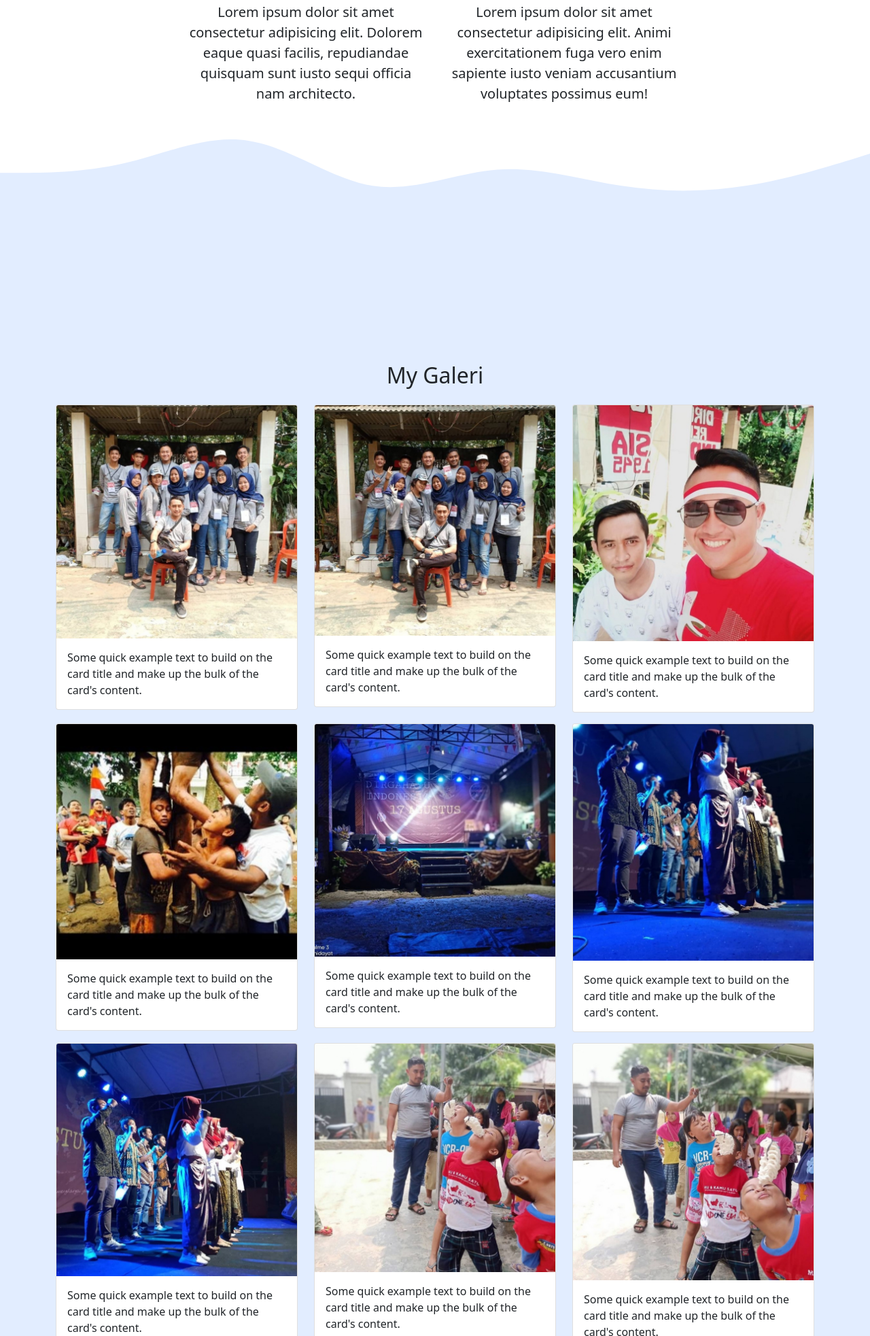
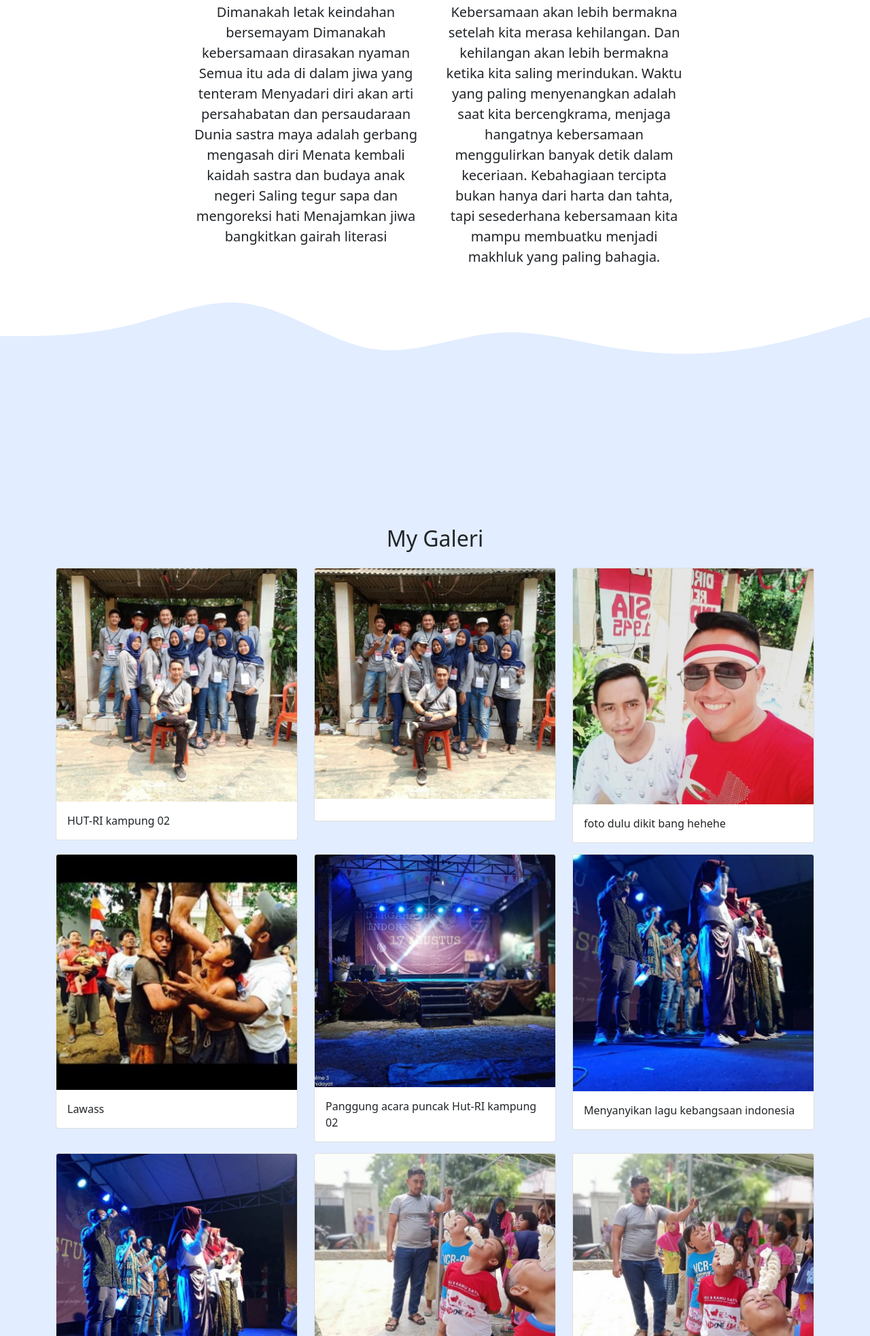
Before and after one commit to Fahri-Network/kampung, a plain HTML site: page index.html in a window 1280 px wide. Shown: the part 835-2800 px from the top of the page at 68% size. Drawn offline with nearby package versions, Linux system fonts and the light colour scheme.

Commit message:
caption foto

```diff
--- a/index.html
+++ b/index.html
@@ -84,16 +84,23 @@
         <div class="row justify-content-center fs-5 text-center">
           <div class="col-md-4">
             <p>
-              Lorem ipsum dolor sit amet consectetur adipisicing elit. Dolorem
-              eaque quasi facilis, repudiandae quisquam sunt iusto sequi officia
-              nam architecto.
+              Dimanakah letak keindahan bersemayam Dimanakah kebersamaan
+              dirasakan nyaman Semua itu ada di dalam jiwa yang tenteram
+              Menyadari diri akan arti persahabatan dan persaudaraan Dunia
+              sastra maya adalah gerbang mengasah diri Menata kembali kaidah
+              sastra dan budaya anak negeri Saling tegur sapa dan mengoreksi
+              hati Menajamkan jiwa bangkitkan gairah literasi
             </p>
           </div>
           <div class="col-md-4">
             <p>
-              Lorem ipsum dolor sit amet consectetur adipisicing elit. Animi
-              exercitationem fuga vero enim sapiente iusto veniam accusantium
-              voluptates possimus eum!
+              Kebersamaan akan lebih bermakna setelah kita merasa kehilangan.
+              Dan kehilangan akan lebih bermakna ketika kita saling merindukan.
+              Waktu yang paling menyenangkan adalah saat kita bercengkrama,
+              menjaga hangatnya kebersamaan menggulirkan banyak detik dalam
+              keceriaan. Kebahagiaan tercipta bukan hanya dari harta dan tahta,
+              tapi sesederhana kebersamaan kita mampu membuatku menjadi makhluk
+              yang paling bahagia.
             </p>
           </div>
         </div>
@@ -121,10 +128,7 @@
             <div class="card">
               <img src="img/foto/1.jpg" class="card-img-top" alt="galeri" />
               <div class="card-body">
-                <p class="card-text">
-                  Some quick example text to build on the card title and make up
-                  the bulk of the card's content.
-                </p>
+                <p class="card-text">HUT-RI kampung 02</p>
               </div>
             </div>
           </div>
@@ -132,10 +136,7 @@
             <div class="card">
               <img src="img/foto/2.jpg" class="card-img-top" alt="galeri" />
               <div class="card-body">
-                <p class="card-text">
-                  Some quick example text to build on the card title and make up
-                  the bulk of the card's content.
-                </p>
+                <p class="card-text"></p>
               </div>
             </div>
           </div>
@@ -143,10 +144,7 @@
             <div class="card">
               <img src="img/foto/3.jpg" class="card-img-top" alt="galeri" />
               <div class="card-body">
-                <p class="card-text">
-                  Some quick example text to build on the card title and make up
-                  the bulk of the card's content.
-                </p>
+                <p class="card-text">foto dulu dikit bang hehehe</p>
               </div>
             </div>
           </div>
@@ -154,10 +152,7 @@
             <div class="card">
               <img src="img/foto/4.jpg" class="card-img-top" alt="galeri" />
               <div class="card-body">
-                <p class="card-text">
-                  Some quick example text to build on the card title and make up
-                  the bulk of the card's content.
-                </p>
+                <p class="card-text">Lawass</p>
               </div>
             </div>
           </div>
@@ -165,10 +160,7 @@
             <div class="card">
               <img src="img/foto/5.jpg" class="card-img-top" alt="galeri" />
               <div class="card-body">
-                <p class="card-text">
-                  Some quick example text to build on the card title and make up
-                  the bulk of the card's content.
-                </p>
+                <p class="card-text">Panggung acara puncak Hut-RI kampung 02</p>
               </div>
             </div>
           </div>
@@ -176,10 +168,7 @@
             <div class="card">
               <img src="img/foto/6.jpg" class="card-img-top" alt="galeri" />
               <div class="card-body">
-                <p class="card-text">
-                  Some quick example text to build on the card title and make up
-                  the bulk of the card's content.
-                </p>
+                <p class="card-text">Menyanyikan lagu kebangsaan indonesia</p>
               </div>
             </div>
           </div>
@@ -187,10 +176,7 @@
             <div class="card">
               <img src="img/foto/7.jpg" class="card-img-top" alt="galeri" />
               <div class="card-body">
-                <p class="card-text">
-                  Some quick example text to build on the card title and make up
-                  the bulk of the card's content.
-                </p>
+                <p class="card-text"></p>
               </div>
             </div>
           </div>
@@ -198,10 +184,7 @@
             <div class="card">
               <img src="img/foto/8.jpg" class="card-img-top" alt="galeri" />
               <div class="card-body">
-                <p class="card-text">
-                  Some quick example text to build on the card title and make up
-                  the bulk of the card's content.
-                </p>
+                <p class="card-text">Lomba makan kerupuk</p>
               </div>
             </div>
           </div>
@@ -209,10 +192,7 @@
             <div class="card">
               <img src="img/foto/9.jpg" class="card-img-top" alt="galeri" />
               <div class="card-body">
-                <p class="card-text">
-                  Some quick example text to build on the card title and make up
-                  the bulk of the card's content.
-                </p>
+                <p class="card-text"></p>
               </div>
             </div>
           </div>
@@ -220,10 +200,7 @@
             <div class="card">
               <img src="img/foto/10.jpg" class="card-img-top" alt="galeri" />
               <div class="card-body">
-                <p class="card-text">
-                  Some quick example text to build on the card title and make up
-                  the bulk of the card's content.
-                </p>
+                <p class="card-text">Panjat pinang kampung 02</p>
               </div>
             </div>
           </div>
@@ -231,10 +208,7 @@
             <div class="card">
               <img src="img/foto/11.jpg" class="card-img-top" alt="galeri" />
               <div class="card-body">
-                <p class="card-text">
-                  Some quick example text to build on the card title and make up
-                  the bulk of the card's content.
-                </p>
+                <p class="card-text">Tahan dikit lagi mas wawan...</p>
               </div>
             </div>
           </div>
@@ -242,10 +216,7 @@
             <div class="card">
               <img src="img/foto/12.jpg" class="card-img-top" alt="galeri" />
               <div class="card-body">
-                <p class="card-text">
-                  Some quick example text to build on the card title and make up
-                  the bulk of the card's content.
-                </p>
+                <p class="card-text"></p>
               </div>
             </div>
           </div>
@@ -253,10 +224,7 @@
             <div class="card">
               <img src="img/foto/13.jpg" class="card-img-top" alt="galeri" />
               <div class="card-body">
-                <p class="card-text">
-                  Some quick example text to build on the card title and make up
-                  the bulk of the card's content.
-                </p>
+                <p class="card-text">Bang ibnu kenapa tuh wkwk</p>
               </div>
             </div>
           </div>
@@ -264,10 +232,7 @@
             <div class="card">
               <img src="img/foto/14.jpg" class="card-img-top" alt="galeri" />
               <div class="card-body">
-                <p class="card-text">
-                  Some quick example text to build on the card title and make up
-                  the bulk of the card's content.
-                </p>
+                <p class="card-text">Abis makan apaan sii nu tadi??</p>
               </div>
             </div>
           </div>
@@ -275,10 +240,7 @@
             <div class="card">
               <img src="img/foto/15.jpg" class="card-img-top" alt="galeri" />
               <div class="card-body">
-                <p class="card-text">
-                  Some quick example text to build on the card title and make up
-                  the bulk of the card's content.
-                </p>
+                <p class="card-text">Ronda malam remaja kampung 02</p>
               </div>
             </div>
           </div>
```
